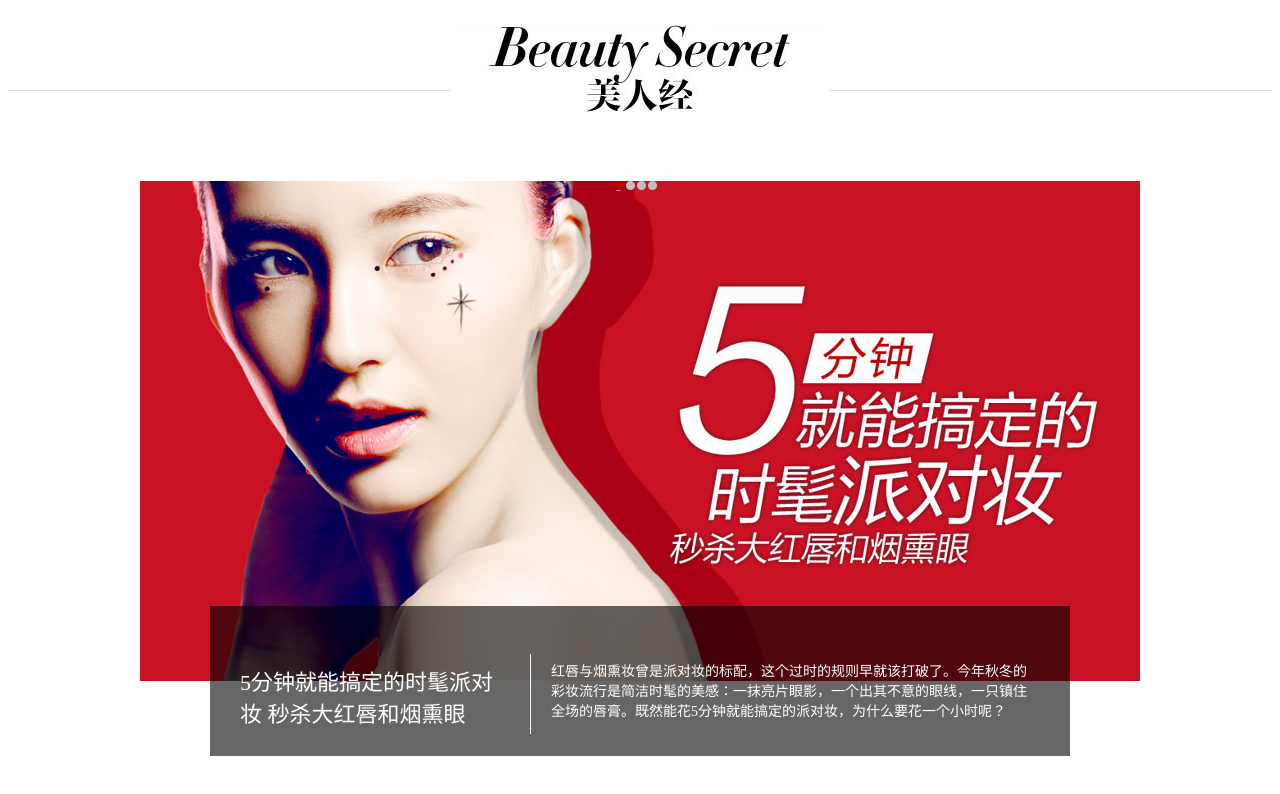
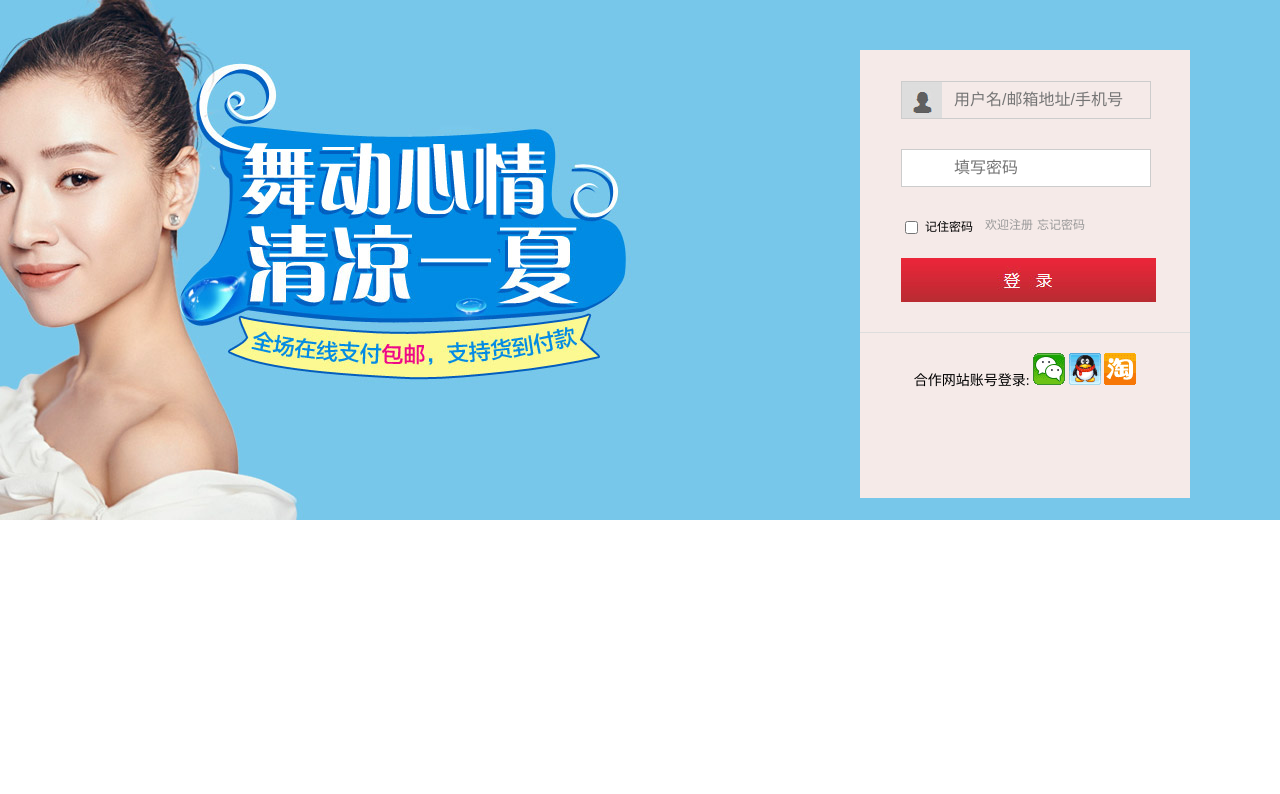
Before and after one commit to joe320/joe320.github.io, a plain HTML site: page index.html in a window 1280 px wide. Drawn offline with Linux system fonts and the light colour scheme.

Commit message:
Update index.html

```diff
--- a/index.html
+++ b/index.html
@@ -2,131 +2,92 @@
       <head>
       <meta cahrset="utf-8">
       <style type="text/css">
-            #wrapper{
-                  margin-top:20px;
-                  height:750px;
-                  color:#fff;
+            body,form{
+                  padding:0;
+                  margin:0;
             }
-            .title{
-                  position:relative;
-                  height:70px;
-                  border-bottom:1px solid #ddd;
-                  margin-bottom:90px;
+            body{
+                  background:url(images/dlbg.jpg) no-repeat center top;
+                  padding:50px 0 0 860px;
             }
-            .title-img{
-                  position:absolute;
-                  left:50%;
-                  top:5px;
-                  width:380px;
-                  height:100px;
-                  margin-left:-190px;
-                  background:url(images/1.jpg) no-repeat 0 -521px;
+            form{
+                  width:248px;
+                  height:220px;
+                  background-color:#F5EAE8;
+                  padding:30px 40px;
+                  border:1px solid #F5EAE8;
             }
-            .main{
-                  position:relative;
-                  width:1000px;
-                  height:500px;
-                  margin:0 auto;
-                  background:url(images/2.jpg) no-repeat;
+            input{
+                  display:block;
             }
-            .left,.right{
-                  position:absolute;
-                  width:55px;
-                  height:70px;
-                  background:url(images/3.jpg) no-repeat;
+            [type="text"],[type="password"]{
+                  width:250px;
+                  height:38px;
+                  border:1px solid #CCC;
+                  margin-bottom:30px;
+                  font-size:16px;
+                  text-indent:50px;
             }
-            .left{
-                  left:5px;
-                  top:275px;
-                  background-position:0 -80px;
+            [type="text"]{
+                  background:url(images/zhanghao.jpg) no-repeat 0 -2px;
             }
-            .right{
-                  right:5px;
-                  top:275px;
-                  background-position:0 -153px;
+            [type="checkbox"]{
+                  display:inline;
+                  vertical-align:middle;
             }
-            .left:hover,right:hover{
-                  background-color:rgba(0,0,0,0.5);
+            label{
+                  font-size:12px;
             }
-            .bottom{
-                  position:absolute;
-                  left:70px;
-                  bottom:-75px;
-                  width:800px;
-                  height:90px;
-                  padding:30px;
-                  background-color:rgba(0,0,0,0.6);
+            .reg{
+                  margin-left:20px;
+                  margin-top:-22px;
+                  text-align:center;
             }
-            .bottom h2{
-                  float:left;
-                  width:270px;
-                  height:60px;
-                  padding:10px 20px 10px 0;
-                  border-right:1px solid #FFF;
-                  font-family:"微软雅黑";
-                  font-weight:normal;
-                  font-size:22px;
+            .reg a{
+                  color:#999;
+                  font-size:12px;
+                  text-decoration:none;
             }
-            .bottom p{
-                  float:left;
-                  width:480px;
-                  height:60px;
-                  padding:10px 0 10px 20px;
+            .reg a:hover{
+                  color:#F00;
+                  text-decoration:underline;
+            }
+            [type="submit"]{
+                  width:255px;
+                  height:44px;
+                  margin:25px auto;
+                  background-image:url(images/but.jpg);
+                  background-repeat: no-repeat;
+                  border:none;
+            }
+            .related{
+                  width:330px;
+                  height:145px;
+                  background-color:#F5EAE8;
+                  border-top:1px solid #ddd;
+                  padding-top:20px;
+                  text-align:center;
                   font-size:14px;
-                  margin-bottom:-100px;
-            }
-            .foot{
-                  position:absolute;
-                  left:475px;
-                  bottom=-100px;
-                  width:50px;
-            }
-            .dot1,.dot2{
-                  float:left;
-                  width:9px;
-                  height:10px;
-                  margin-right:2px;
-                  background:url(images/3.png) no-repeat;
-            }
-            .dot1{
-                  background-position:-44px 0;
-            }
-            .dot2{
-                  background-position:-35px 0;
             }
     </style>
     </head>
     <body>
-          <div id="wrapper">
-          <div class="title">
-          <div class="title-img">
-          </div></div>
-          <div class="main">
-                <a href="#">
-                      <div class="left"></div>
-                </a>
-                <a href="#">
-                      <div class="right"></div>
-                </a>
-          <div class="bottom">
-                <h2>5分钟就能搞定的时髦派对妆 秒杀大红唇和烟熏眼</h2>
-                <p>红唇与烟熏妆曾是派对妆的标配，这个过时的规则早就该打破了。今年秋冬的彩妆流行是简洁时髦的美感：一抹亮片眼影，一个出其不意的眼线，一只镇住全场的唇膏。既然能花5分钟就能搞定的派对妆，为什么要花一个小时呢？</p>
-          </div>
-          <div class="foot">
-                <a href="#">
-                      <div class="dot1"></div>
-                </a>
-                <a href="#">
-                      <div class="dot2"></div>
-                </a>
-                <a href="#">
-                      <div class="dot2"></div>
-                </a>
-                <a href="#">
-                      <div class="dot2"></div>
-                </a>
-          </div>
-          </div>
+          <form action="" method="post" name="login">
+                <input type="text" name="user" placeholder="用户名/邮箱地址/手机号">
+                <input type="password" name="password" placeholder="填写密码">
+                <input type="checkbox" name="account" value="1" id="account">
+                <label for="account">记住密码</label>
+                <div class="reg">
+                      <a href="#">欢迎注册</a>
+                      <a href="#">忘记密码</a>
+                </div>
+                <input type="submit" name="submit" value="">
+          </form>
+          <div class="related">
+                合作网站账号登录:
+                <img src="images/weixin.png" alt="">
+                <img src="images/qqlogin.png" alt="">
+                <img src="images/taobao.png" alt="">
           </div>
     </body>
 </html>
```
